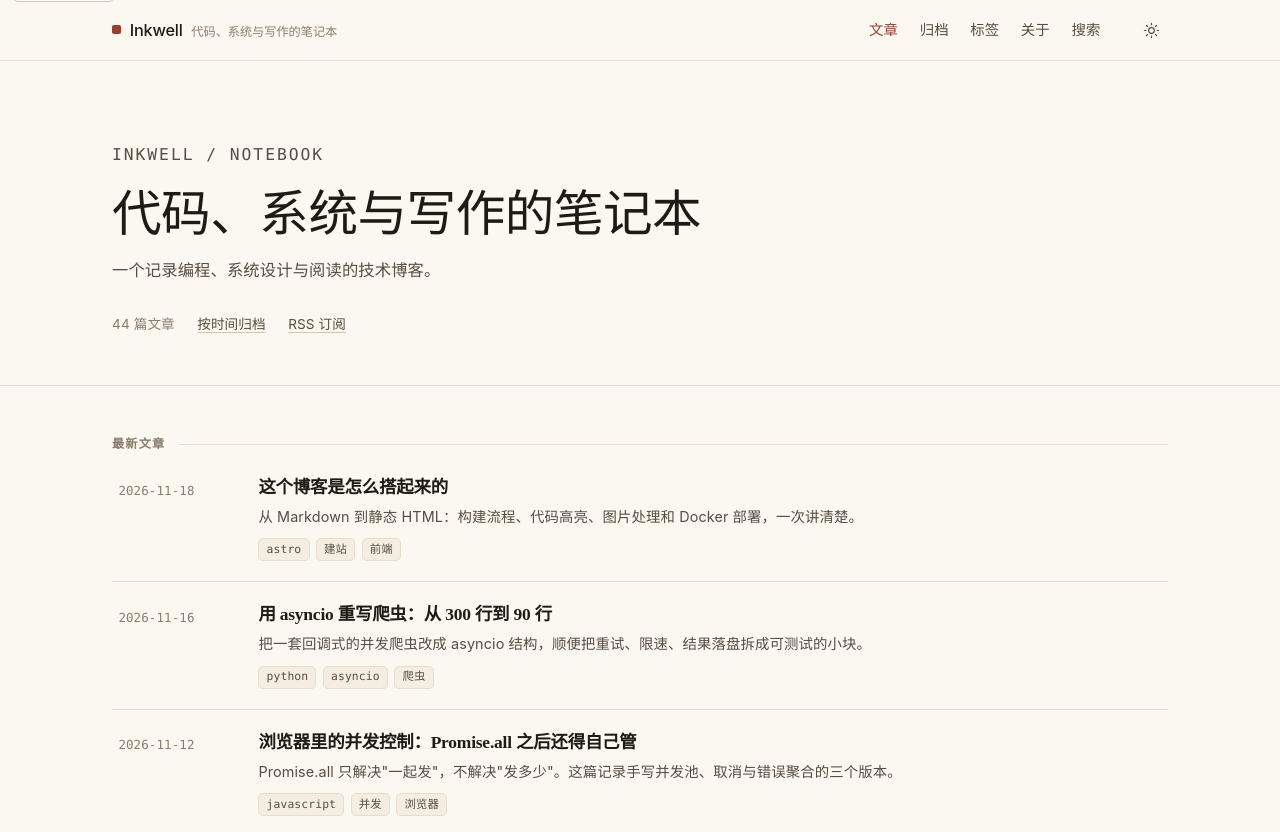
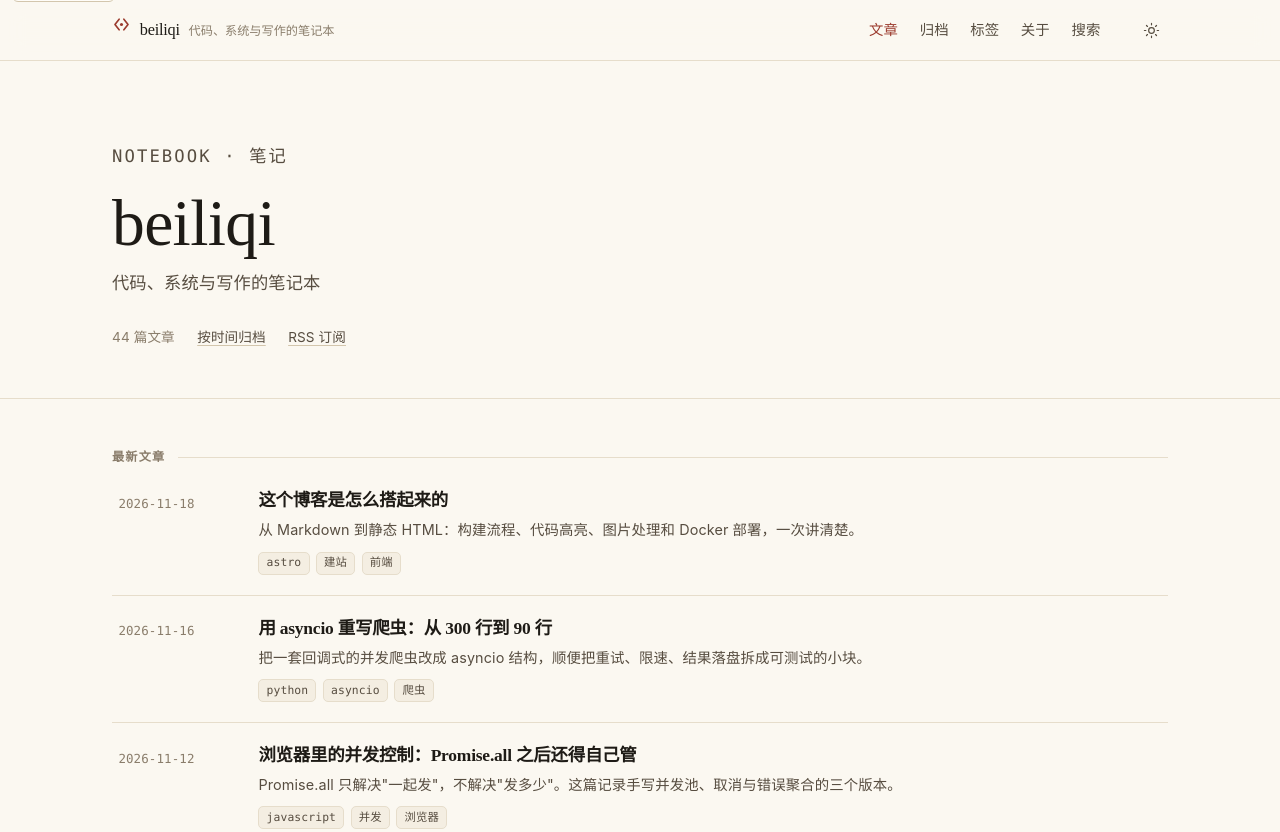
Before and after one commit to beiliqi/My-blog, an Astro site: page / in a window 1280 px wide. Shown: the top 832 px of the page. Built offline with nearby package versions, Linux system fonts and the light colour scheme; Astro itself is replaced by a stand-in of ours.

Commit message:
brand: 站名改为 beiliqi，新 <·> 标，重做 hero/页头/分享图/图标

```diff
--- a/src/components/SiteHeader.astro
+++ b/src/components/SiteHeader.astro
@@ -23,7 +23,11 @@ const navItems = [
 <header class="site-header">
   <div class="container site-header__inner">
     <a class="brand" href={withBase('/')} aria-label={`${SITE.title} 首页`}>
-      <span class="brand__mark" aria-hidden="true"></span>
+      <svg class="brand__logo" viewBox="0 0 32 32" fill="none" aria-hidden="true">
+        <path d="M12 7 5 16l7 9" stroke="currentColor" stroke-width="2.8" stroke-linecap="round" stroke-linejoin="round" />
+        <path d="M20 7l7 9-7 9" stroke="currentColor" stroke-width="2.8" stroke-linecap="round" stroke-linejoin="round" />
+        <circle cx="16" cy="16" r="2.6" fill="currentColor" />
+      </svg>
       <span>{SITE.title}</span>
       <span class="brand__tagline">{SITE.tagline}</span>
     </a>
--- a/src/config.ts
+++ b/src/config.ts
@@ -3,9 +3,9 @@
  * 部署域名不在这里配 —— 它是构建期环境变量 SITE_URL（见 README）。
  */
 export const SITE = {
-  title: 'Inkwell',
+  title: 'beiliqi',
   /** 显示在页脚与文章署名 */
-  author: 'Inkwell',
+  author: 'beiliqi',
   tagline: '代码、系统与写作的笔记本',
   description: '一个记录编程、系统设计与阅读的技术博客。',
   lang: 'zh-CN',
--- a/src/pages/index.astro
+++ b/src/pages/index.astro
@@ -21,9 +21,9 @@ const visible = posts.slice(0, 30);
 >
   <section class="hero">
     <div class="container">
-      <p class="hero__eyebrow">{SITE.title} / Notebook</p>
-      <h1>{SITE.tagline}</h1>
-      <p>{SITE.description}</p>
+      <p class="hero__eyebrow">Notebook · 笔记</p>
+      <h1>{SITE.title}</h1>
+      <p>{SITE.tagline}</p>
       <div class="hero__meta">
         <span>{posts.length} 篇文章</span>
         <span>
--- a/src/styles/global.css
+++ b/src/styles/global.css
@@ -228,6 +228,7 @@ samp {
   display: inline-flex;
   align-items: baseline;
   gap: 0.55rem;
+  font-family: var(--font-heading);
   color: var(--text);
   font-weight: 660;
   font-size: 1.02rem;
@@ -239,12 +240,12 @@ samp {
   color: var(--text);
 }
 
-.brand__mark {
-  width: 9px;
-  height: 9px;
-  border-radius: 2px;
-  background: var(--accent);
-  transform: translateY(-2px);
+.brand__logo {
+  width: 19px;
+  height: 19px;
+  flex: none;
+  color: var(--accent);
+  transform: translateY(-1px);
 }
 
 .brand__tagline {
@@ -354,16 +355,16 @@ html:not([data-theme="dark"]) .theme-icon--moon {
 }
 
 .hero h1 {
-  font-size: clamp(2.1rem, 5.4vw, 3.1rem);
-  line-height: 1.12;
-  letter-spacing: -0.035em;
-  font-weight: 690;
-  margin-bottom: 0.85rem;
+  font-size: clamp(2.6rem, 7vw, 4.1rem);
+  line-height: 1.06;
+  letter-spacing: -0.045em;
+  font-weight: 600;
+  margin-bottom: 0.6rem;
 }
 
 .hero p {
   max-width: 48ch;
-  font-size: 1.02rem;
+  font-size: 1.08rem;
   color: var(--text-2);
 }
 
@@ -1851,6 +1852,15 @@ html[data-skin="editorial"] .page-head h1 {
   letter-spacing: -0.01em;
 }
 
+html[data-skin="editorial"] .post__header {
+  padding-bottom: 1.7rem;
+  border-bottom: 1px solid var(--line);
+}
+
+html[data-skin="editorial"] .post__layout {
+  margin-top: 2.2rem;
+}
+
 html[data-skin="editorial"] .prose h2 {
   padding-top: 0.55em;
   border-top: 1px solid var(--line);
```
Also changed, not shown: README.md, public/apple-touch-icon.png, public/favicon.svg, public/og.png, 1 other file.
